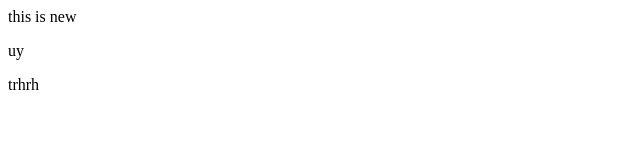
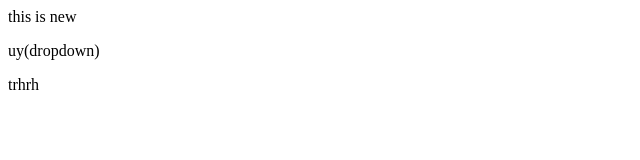
Before and after one commit to Shravanikonde22/localrepo, a plain HTML site: page index.html in a window 1280 px wide. Shown: the full height of the page, 0-640 px from the left. Drawn offline with Linux system fonts and the light colour scheme.

Commit message:
add dropdown

```diff
--- a/index.html
+++ b/index.html
@@ -1,3 +1,3 @@
 <p>this is new</p>
-<p>uy</p>
+<p>uy(dropdown)</p>
 <p>trhrh</p>
```
